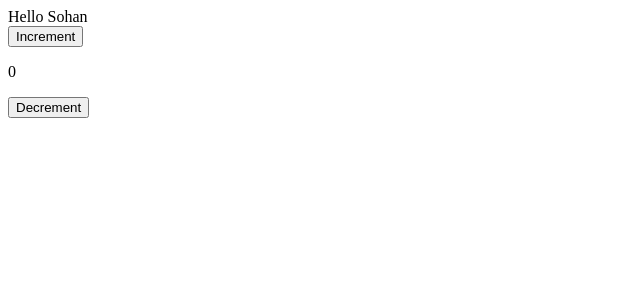
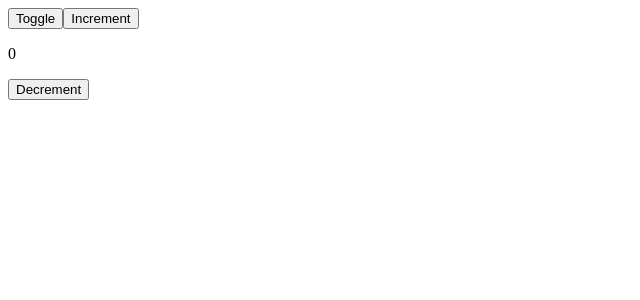
Before and after one commit to ProgrammerSohan/Nuxt-3-Practicing, a Nuxt app: page / in a window 1280 px wide. Shown: the top 300 px of the page, without its empty margins (0-640 px from the left). Built offline with nearby package versions, Linux system fonts and the light colour scheme.

Commit message:
5.2_dynamic components & import-toggle(b)

```diff
--- a/app.vue
+++ b/app.vue
@@ -1,12 +1,19 @@
 <template>
 
+ <!--  <HomeWelcome /> -->
 
-  <HomeWelcome />
-<component :is="Counter" />
+<button @click="toggle">Toggle</button>
+<component :is="MyComponent" />
 
 
 </template>
 <script setup>
-const Counter = resolveComponent("Counter");
+const MyComponent = ref(resolveComponent("Counter"));
+
+function toggle(){
+MyComponent.value = resolveComponent("HomeWelcome");
+
+
+}
 
 </script>
```
